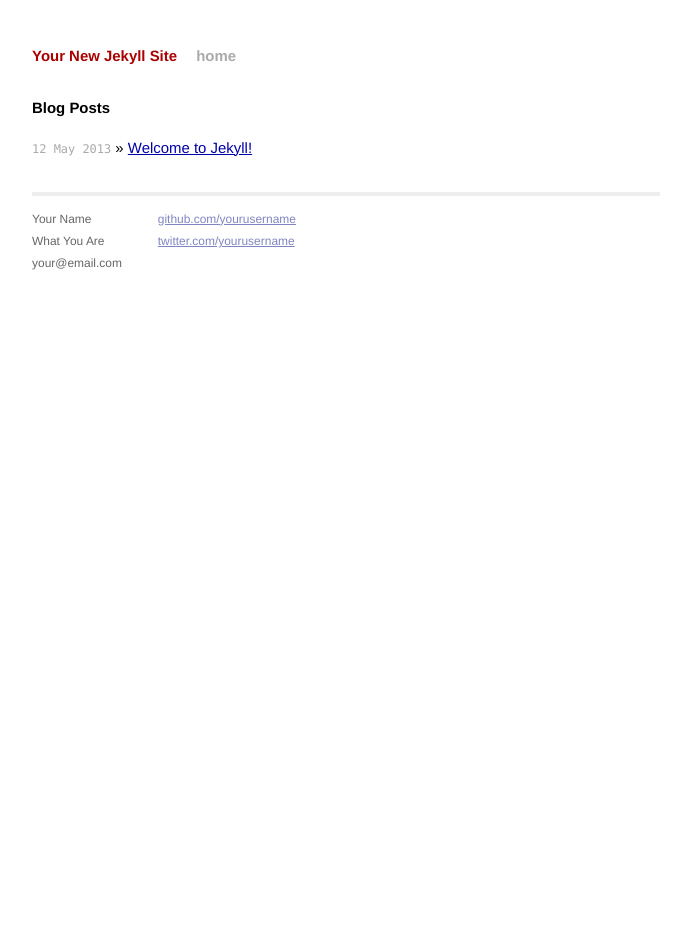
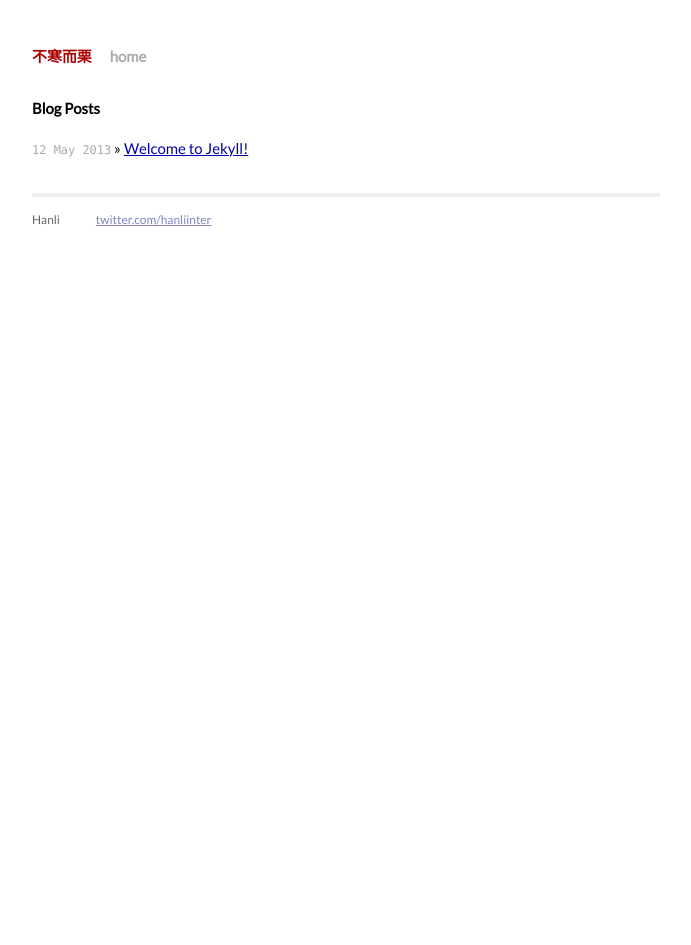
Before and after one commit to hanliinter/hanliinter.github.io, a Jekyll site: the page built from index.html, in a window 1280 px wide. Shown: the whole page, without its empty margins (294-985 px from the left). Built offline with Jekyll 4.4.1, drawn with Linux system fonts in a browser that asks for light colours.

Commit message:
css start

```diff
--- a/_config.yml
+++ b/_config.yml
@@ -1,2 +1,2 @@
-name: Your New Jekyll Site
+name: 不寒而栗
 pygments: true
--- a/_layouts/default.html
+++ b/_layouts/default.html
@@ -9,8 +9,10 @@
         <!-- syntax highlighting CSS -->
         <link rel="stylesheet" href="/css/syntax.css">
 
+		<!-- Google Font -->
+		<link href='http://fonts.googleapis.com/css?family=Lato:300,400' rel='stylesheet' type='text/css'>
         <!-- Custom CSS -->
-        <link rel="stylesheet" href="/css/main.css">
+        <link rel="stylesheet" href="/css/solstice.css">
 
     </head>
     <body>
@@ -27,15 +29,14 @@
             <div class="footer">
               <div class="contact">
                 <p>
-                  Your Name<br />
-                  What You Are<br />
-                  your@email.com
+                  Hanli<br />
+                 <br />
                 </p>
               </div>
               <div class="contact">
                 <p>
-                  <a href="http://github.com/yourusername/">github.com/yourusername</a><br />
-                  <a href="http://twitter.com/yourusername/">twitter.com/yourusername</a><br />
+
+                  <a href="http://twitter.com/hanliinter/">twitter.com/hanliinter</a><br />
                 </p>
               </div>
             </div>
--- /dev/null
+++ b/css/solstice.css
@@ -0,0 +1,165 @@
+/*****************************************************************************/
+/*
+/* Common
+/*
+/*****************************************************************************/
+
+/* Global Reset */
+* {
+  margin: 0;
+  padding: 0;
+}
+
+html, body { height: 100%; }
+
+body {
+  background-color: #FFF;
+  font-family: 'Lato', '13.34px Helvetica', 'Arial', sans-serif;
+  font-size: small;
+  text-align: center;
+}
+
+h1, h2, h3, h4, h5, h6 {
+  font-size: 100%; }
+
+h1 { margin-bottom: 1em; }
+p { margin: 1em 0; }
+
+a         { color: #00a; }
+a:hover   { color: #000; }
+a:visited { color: #a0a; }
+
+table {
+  font-size: inherit;
+  font: 100%;
+}
+
+/*****************************************************************************/
+/*
+/* Home
+/*
+/*****************************************************************************/
+ul.posts {
+  list-style-type: none;
+  margin-bottom: 2em;
+}
+
+ul.posts li {
+  line-height: 1.75em;
+}
+
+ul.posts span {
+  color: #aaa;
+  font-family: Monaco, "Courier New", monospace;
+  font-size: 80%;
+}
+
+/*****************************************************************************/
+/*
+/* Site
+/*
+/*****************************************************************************/
+
+.site {
+  font-size: 115%;
+  text-align: justify;
+  width: 42em;
+  margin: 3em auto 2em;
+  line-height: 1.5em;
+}
+
+.site .header a {
+  font-weight: bold;
+  text-decoration: none;
+}
+
+.site .header h1.title {
+  display: inline-block;
+  margin-bottom: 2em;
+}
+
+.site .header h1.title a {
+  color: #a00;
+}
+
+.site .header h1.title a:hover {
+  color: #000;
+}
+
+.site .header a.extra {
+  color: #aaa;
+  margin-left: 1em;
+}
+
+.site .header a.extra:hover {
+  color: #000;
+}
+
+.site .meta {
+  color: #aaa;
+}
+
+.site .footer {
+  font-size: 80%;
+  color: #666;
+  border-top: 4px solid #eee;
+  margin-top: 2em;
+  overflow: hidden;
+}
+
+.site .footer .contact {
+  float: left;
+  margin-right: 3em;
+}
+
+.site .footer .contact a {
+  color: #8085C1;
+}
+
+.site .footer .rss {
+  margin-top: 1.1em;
+  margin-right: -.2em;
+  float: right;
+}
+
+.site .footer .rss img {
+  border: 0;
+}
+
+/*****************************************************************************/
+/*
+/* Posts
+/*
+/*****************************************************************************/
+
+/* standard */
+#post pre {
+  border: 1px solid #ddd;
+  background-color: #eef;
+  padding: 0 .4em;
+}
+
+#post ul, #post ol {
+  margin-left: 1.35em;
+}
+
+#post code {
+  border: 1px solid #ddd;
+  background-color: #eef;
+  padding: 0 .2em;
+}
+
+#post pre code {
+  border: none;
+}
+
+/* terminal */
+#post pre.terminal {
+  border: 1px solid #000;
+  background-color: #333;
+  color: #FFF;
+}
+
+#post pre.terminal code {
+  background-color: #333;
+}
```
